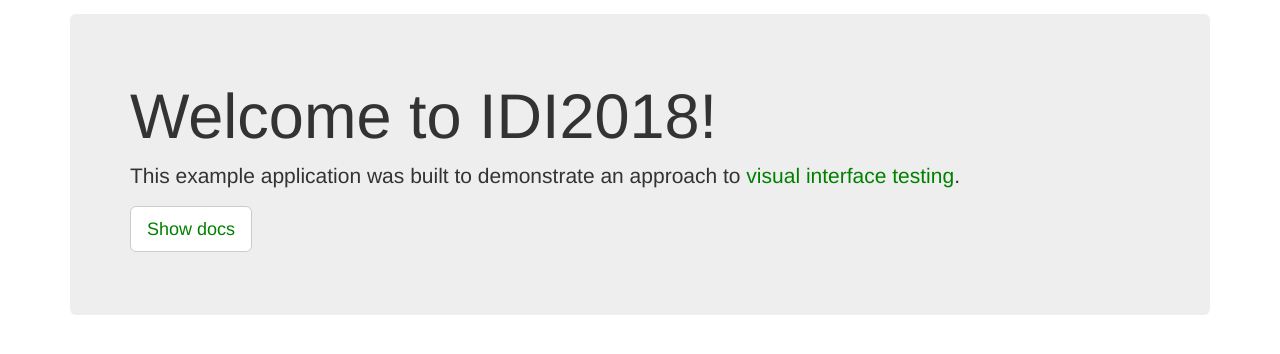
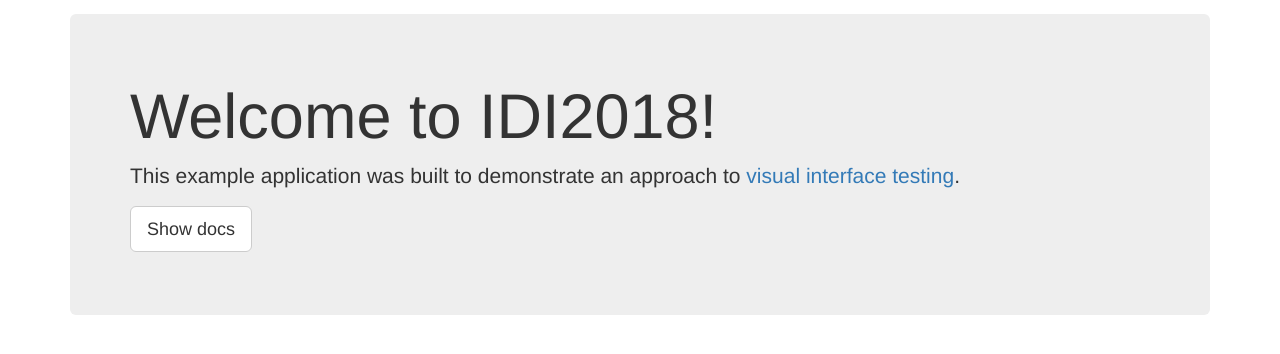
Before and after one commit to sterago/idi2018, a Flask app: template sample_app/templates/index.html in a window 1280 px wide. Shown: the top 354 px of the page. Run offline with Flask 2, Linux system fonts and the light colour scheme; the template is opened without the code that fills it, so the values that code supplies are empty; some libraries are stand-ins or nearby versions.

Commit message:
Resetting styling

```diff
--- a/sample_app/static/sample-app.css
+++ b/sample_app/static/sample-app.css
@@ -1,7 +1,3 @@
 .jumbotron {
   margin-top: 1em;
 }
-
-a {
-    color: green !important;
-}
--- a/test_homepage.py
+++ b/test_homepage.py
@@ -5,11 +5,6 @@ from flask import url_for
 @pytest.mark.usefixtures('live_server')
 @pytest.mark.element
 def test_homepage(needle):
-    """Example for comparing individual elements
-
-    :param NeedleDriver needle: NeedleDriver instance
-    :return:
-    """
 
     # Navigate to web page
 
```
Also changed, not shown: 1 other file.
